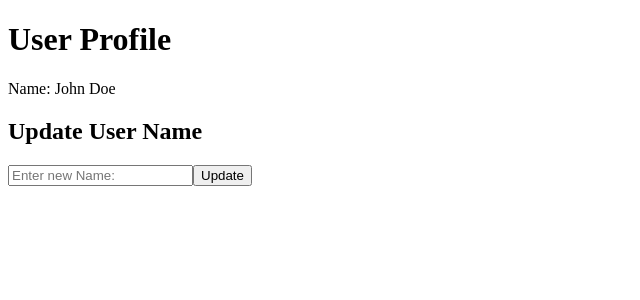
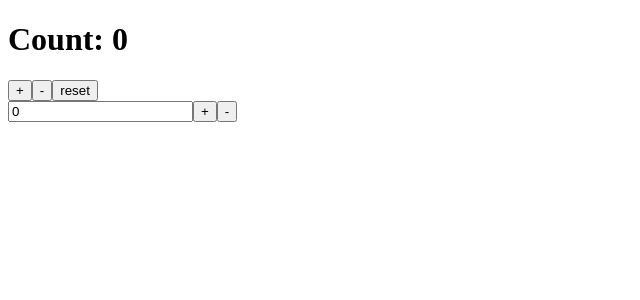
Before and after one commit to msaimnaveed2005/react-demos, a React (Vite) app: page / in a window 1280 px wide. Shown: the top 300 px of the page, without its empty margins (0-640 px from the left). Built offline with nearby package versions, Linux system fonts and the light colour scheme.

Commit message:
Complete Task 12: Using useReducer in React

```diff
--- a/src/App.jsx
+++ b/src/App.jsx
@@ -1,14 +1,10 @@
-import UpdateUser from './components/UpdateUser'
-import UserProfile from './components/UserProfile'
-import { UserProvider } from './components/UserContext'
+import Counter from "./components/Counter"
 
 const App = () => {
   return (
-    <UserProvider>
-      <UserProfile />
-      <UpdateUser />
-    </UserProvider>
-  )
+    <Counter/>
+
+    )
 }
 
 export default App
--- /dev/null
+++ b/src/components/Counter.jsx
@@ -0,0 +1,37 @@
+import React, { useReducer, useState } from 'react'
+import counterReducer from './counterReducer';
+const Counter = () => {
+
+
+     const initialState = {count: 0};
+    const [state,dispatch]=useReducer(counterReducer,initialState);
+    const [inputValue,setInputValue]=useState(0);
+
+    const handleIncrementByAmount=()=>
+    {
+        dispatch({type: "incrementByAmount", payload:Number(inputValue)});
+        setInputValue(0);
+    }
+    const handleDecrementByAmount=()=>
+    {
+        dispatch({type: "decrementByAmount", payload:+inputValue});
+        setInputValue(0);
+    }
+  return (
+    <div>
+        <h1>Count: {state.count}</h1>
+        <button onClick={()=>dispatch({type:"increment"})}>+</button>
+        <button onClick={()=>dispatch({type:"decrement"})}>-</button>
+        <button onClick={()=>dispatch({type:"reset"})}>reset</button>
+        <div>
+            <input type='number' value={inputValue} onChange={(e)=>setInputValue(e.target.value)} />
+            <button onClick={handleIncrementByAmount}>+</button>
+            <button onClick={handleDecrementByAmount}>-</button>
+        </div>
+    </div>
+
+
+  )
+}
+
+export default Counter
--- a/src/components/UpdateUser.jsx
+++ /dev/null
@@ -1,32 +0,0 @@
-import React, { useContext, useState } from 'react'
-import { UserContext } from './UserContext'
-
-const UpdateUser = () => {
-  const { updateUser } = useContext(UserContext)
-  const [newName, setNewName] = useState('')
-
-  const handleSubmit = (e) => {
-    e.preventDefault()
-    if (newName.trim()) {
-      updateUser(newName.trim())
-      setNewName('')
-    }
-  }
-
-  return (
-    <div>
-      <h2>Update User Name</h2>
-      <form onSubmit={handleSubmit}>
-        <input
-          type='text'
-          value={newName}
-          onChange={(e) => setNewName(e.target.value)}
-          placeholder='Enter new Name: '
-        />
-        <button type='submit'>Update</button>
-      </form>
-    </div>
-  )
-}
-
-export default UpdateUser
--- a/src/components/UserContext.jsx
+++ /dev/null
@@ -1,17 +0,0 @@
-import React, { createContext, useState } from 'react'
-
-export const UserContext = createContext()
-
-export const UserProvider = ({ children }) => {
-  const [user, setUser] = useState({ name: 'John Doe' })
-
-  const updateUser = (newName) => {
-    setUser({ name: newName })
-  }
-
-  return (
-    <UserContext.Provider value={{ user, updateUser }}>
-      {children}
-    </UserContext.Provider>
-  )
-}
--- a/src/components/UserProfile.jsx
+++ /dev/null
@@ -1,15 +0,0 @@
-import React, { useContext } from 'react'
-import { UserContext } from './UserContext'
-
-const UserProfile = () => {
-  const { user } = useContext(UserContext)
-
-  return (
-    <div>
-      <h1>User Profile</h1>
-      <p>Name: {user?.name}</p>
-    </div>
-  )
-}
-
-export default UserProfile
--- /dev/null
+++ b/src/components/counterReducer.jsx
@@ -0,0 +1,26 @@
+import React, { useReducer } from 'react'
+
+     const counterReducer=(state,action)=>
+    {
+        switch (action.type) {
+            case 'increment':
+                return {...state,count:state.count+1}
+                break;
+            case 'decrement':
+                return {...state,count:state.count-1}
+                break;
+            case 'incrementByAmount':
+                return {...state,count:state.count+action.payload}
+                break;
+            case 'decrementByAmount':
+                return {...state,count:state.count-action.payload}
+                break;
+            case 'reset':
+                return {...state,count:0}
+                break;
+            default:
+                return state;
+                break;
+        }
+    }
+export default counterReducer
```
